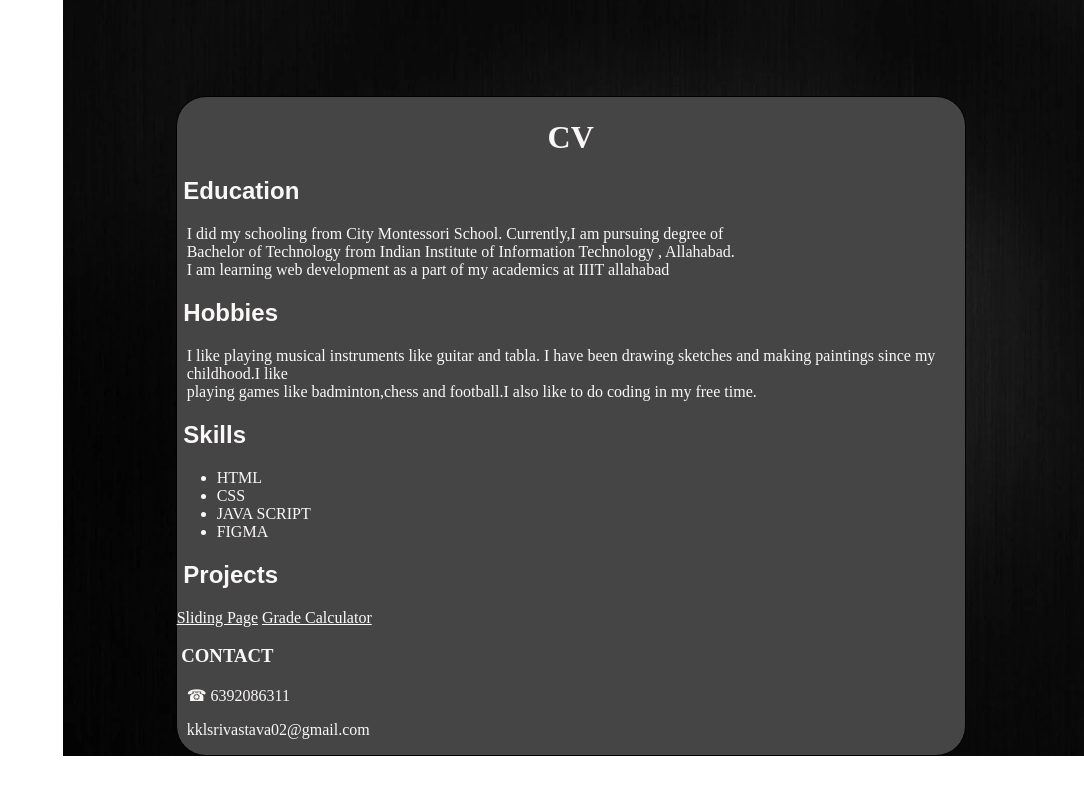
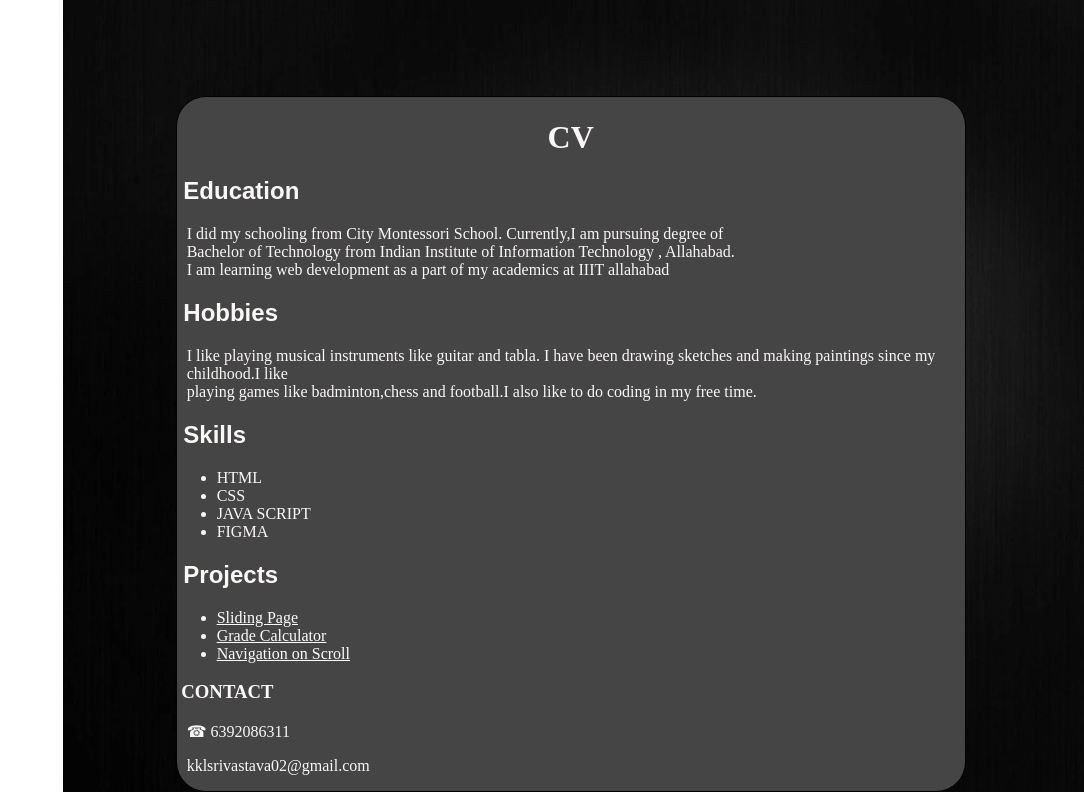
Before and after one commit to akhilsrivastava-01/MY-PORTFOLIO, a plain HTML site: page index.html in a window 1280 px wide. Shown: the part 1939-2739 px from the top of the page, without its empty margins (196-1280 px from the left). Before the commit the page ends 2703 px from the top, so only its background shows below. Drawn offline with Linux system fonts and the light colour scheme.

Commit message:
Update index.html

```diff
--- a/index.html
+++ b/index.html
@@ -340,10 +340,18 @@
         </ul>
 
         <h2 style="font-family: Arial, Helvetica, sans-serif">&nbsp;Projects</h2>
+        <ul>
+          <li>
+            <a href="sliding_page.html" style="color: #fdfdfd;">Sliding Page</a>
+          </li>
+          <li>
+            <a href="grade_calc.html" style="color: #fdfdfd;">Grade Calculator</a>
+          </li>
+          <li>
+            <a href="navigation.html" style="color: #fdfdfd;">Navigation on Scroll</a>
+          </li>
+        </ul>
 
-        <a href="sliding_page.html" style="color: #fdfdfd;">Sliding Page</a>
-
-            <a href="grade_calc.html" style="color: #fdfdfd;">Grade Calculator</a>
 
 
 
```
